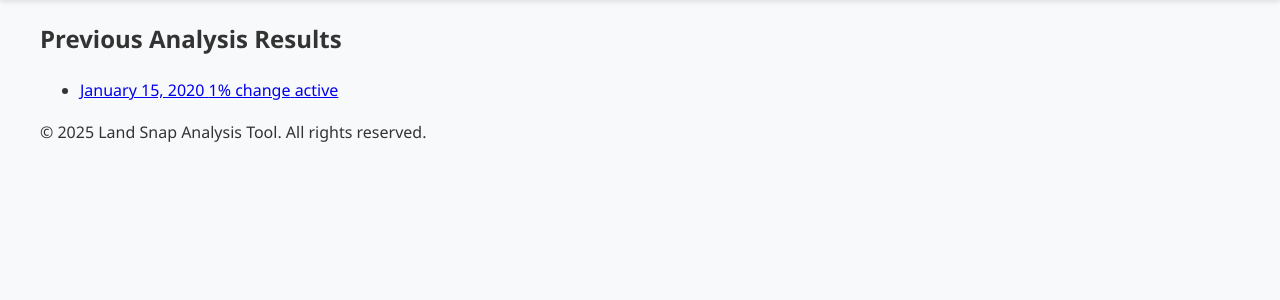
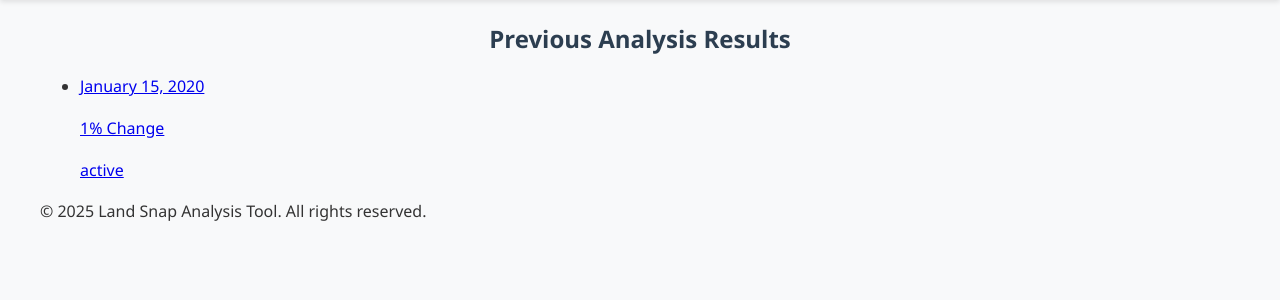
Before and after one commit to MeFerdi/landsnap, a Django app: template landsnap/templates/landsnap/result.html in a window 1280 px wide. Shown: the part 231-531 px from the top of the page. Run offline with Django 5.2, Linux system fonts and the light colour scheme; the template is opened without the code that fills it: most values are stand-ins (such as "Sample title", 1, 10 or a date in 2020); parts of the project's set-up code (start-up, migrations or seed data) failed here and were passed over.

Commit message:
refactor: update result.html for improved structure and styling

```diff
--- a/landsnap/templates/landsnap/result.html
+++ b/landsnap/templates/landsnap/result.html
@@ -1,20 +1,25 @@
-{% extends "base.html" %}
+{% extends "landsnap/base.html" %}
+{% load static i18n %}
 
 {% block content %}
-<h2>Previous Analysis Results</h2>
+<section class="section results-section">
+  <h2 class="section-heading">{% trans 'Previous Analysis Results' %}</h2>
   {% if results %}
   <ul class="results-list">
     {% for result in results %}
     <li class="result-item">
-    <a href="{% url 'landsnap:analysis_result' result_id=result.upload.result_id %}">
-      <span class="result-date">{{ result.created_at|date:"F j, Y" }}</span>
-      <span class="result-change">{{ result.change_percentage }}% change</span>
-      <span class="result-status {{ result.status|lower }}">{{ result.get_status_display }}</span>
+      <a href="{% url 'landsnap:analysis_result' result_id=result.upload.result_id %}" class="result-link">
+        <div class="result-card">
+          <p class="result-date">{{ result.created_at|date:"F j, Y" }}</p>
+          <p class="result-change">{{ result.change_percentage }}% {% trans 'Change' %}</p>
+          <p class="result-status">{{ result.get_status_display }}</p>
+        </div>
       </a>
     </li>
     {% endfor %}
   </ul>
   {% else %}
-<p>No analysis results yet.</p>
+  <p class="no-results">{% trans 'No analysis results yet. Start by uploading images for analysis.' %}</p>
   {% endif %}
+</section>
 {% endblock %}
```
Lines whose indentation alone changed are shown as unchanged.
